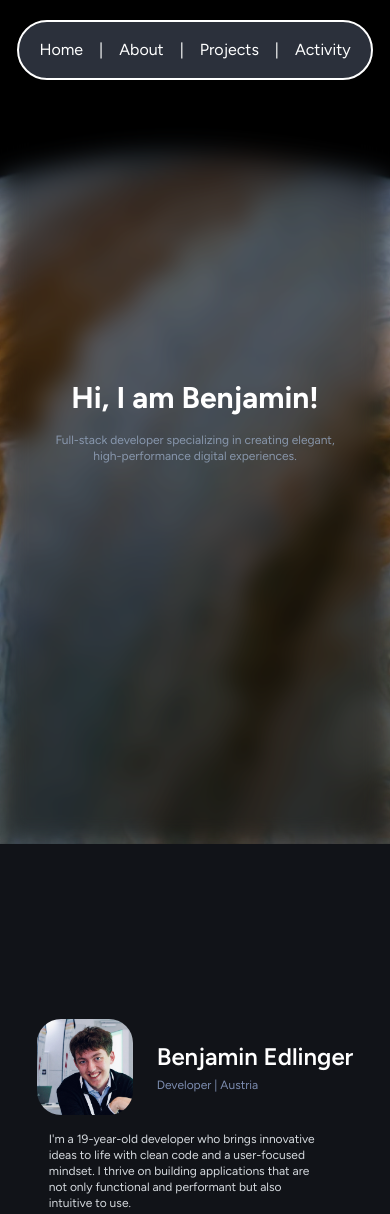
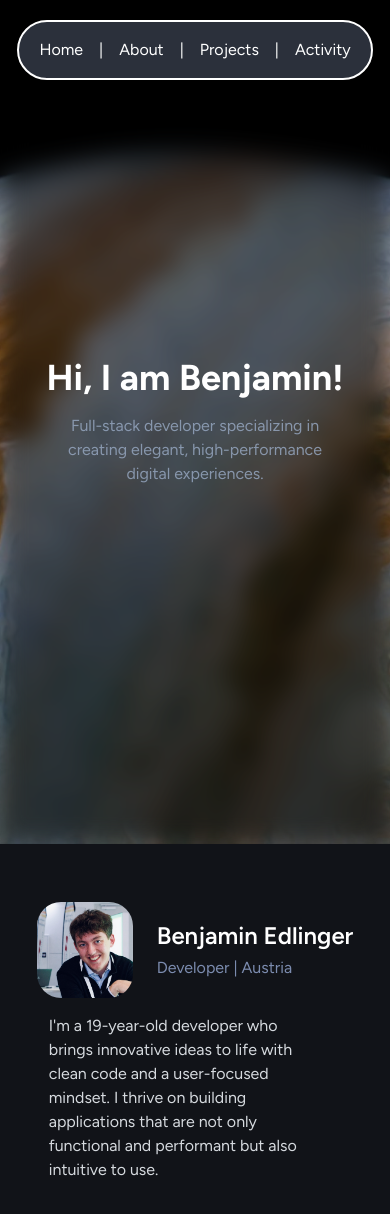
Before and after one commit to bedlinger/www, an Astro site: page / in a window 390 px wide. Shown: the top 1214 px of the page. Built offline with nearby package versions, Linux system fonts and the light colour scheme; Astro itself is replaced by a stand-in of ours.

Commit message:
edit font size

```diff
--- a/src/components/Footer.astro
+++ b/src/components/Footer.astro
@@ -9,9 +9,7 @@ const currentYear = new Date().getFullYear();
 		<div
 			class="flex flex-col items-center justify-between gap-5 md:flex-row md:gap-6"
 		>
-			<p class="hidden md:mb-0 md:inline-block md:font-bold">
-				Benjamin Edlinger
-			</p>
+			<p class="hidden md:inline-block md:font-bold">Benjamin Edlinger</p>
 
 			<a
 				class="text-primary-300 no-underline transition-colors duration-300 hover:cursor-pointer hover:text-white"
--- a/src/pages/index.astro
+++ b/src/pages/index.astro
@@ -11,8 +11,10 @@ import profileImage from "../assets/profile.jpeg";
 	>
 		<div class="absolute h-full w-full backdrop-blur-md backdrop-brightness-50">
 		</div>
-		<div class="z-1 flex flex-col items-center justify-center gap-4">
-			<h1>Hi, I am Benjamin!</h1>
+		<div class="z-1 flex flex-col items-center justify-center">
+			<h1 class="text-4xl sm:text-5xl md:text-6xl lg:text-7xl">
+				Hi, I am Benjamin!
+			</h1>
 			<p class="text-primary-500/80 mx-12 text-center">
 				Full-stack developer specializing in creating elegant, high-performance
 				digital experiences.
@@ -30,7 +32,7 @@ import profileImage from "../assets/profile.jpeg";
 						alt="Profile picture showing me"
 						class="h-24 w-24 rounded-3xl sm:h-28 sm:w-28 md:h-36 md:w-36 lg:h-48 lg:w-48"
 					/>
-					<div class="flex flex-col justify-center gap-1 md:gap-3">
+					<div class="flex flex-col items-start justify-center gap-1">
 						<h2 class="mb-0 whitespace-nowrap md:whitespace-normal">
 							Benjamin Edlinger
 						</h2>
--- a/src/styles/global.css
+++ b/src/styles/global.css
@@ -23,7 +23,7 @@
 	}
 
 	h1 {
-		@apply text-3xl font-bold sm:text-4xl md:text-5xl lg:text-6xl;
+		@apply mb-4 text-3xl font-bold sm:text-4xl md:text-5xl lg:text-6xl;
 	}
 
 	h2 {
@@ -35,7 +35,7 @@
 	}
 
 	h4 {
-		@apply mb-2 text-lg font-medium sm:text-xl md:text-2xl lg:text-3xl;
+		@apply mb-1 text-lg font-medium sm:text-xl md:text-2xl lg:text-3xl;
 	}
 
 	h5 {
@@ -43,11 +43,11 @@
 	}
 
 	h6 {
-		@apply mb-1 text-xs font-medium sm:text-base md:text-lg lg:text-xl;
+		@apply mb-0.5 text-xs font-medium sm:text-base md:text-lg lg:text-xl;
 	}
 
 	p {
-		@apply text-xs sm:text-xs md:text-base lg:text-lg;
+		@apply text-base sm:text-lg md:text-xl lg:text-2xl;
 	}
 
 	a {
```
